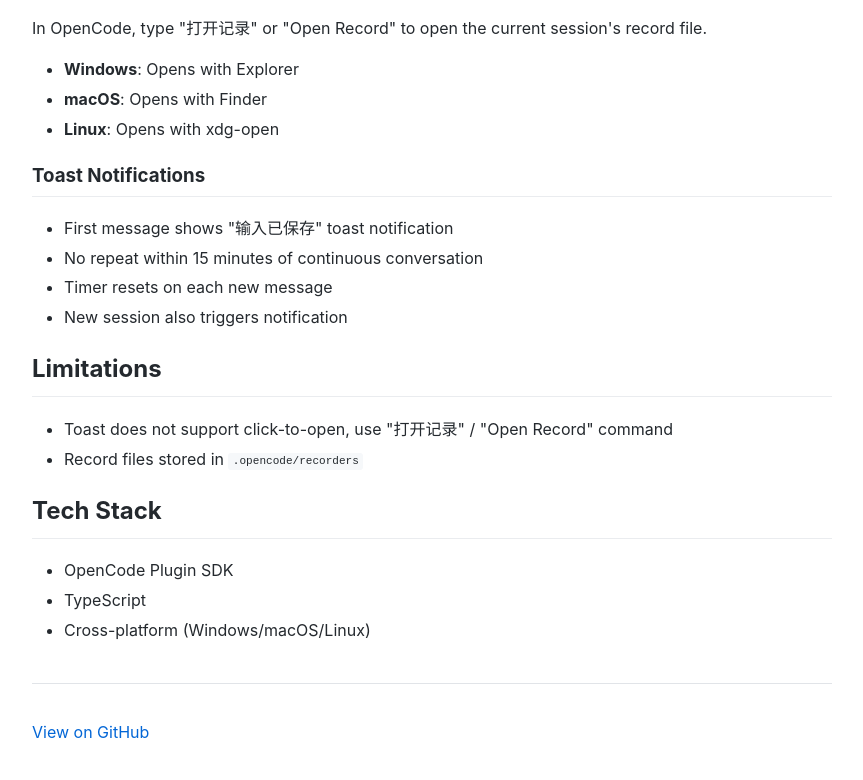
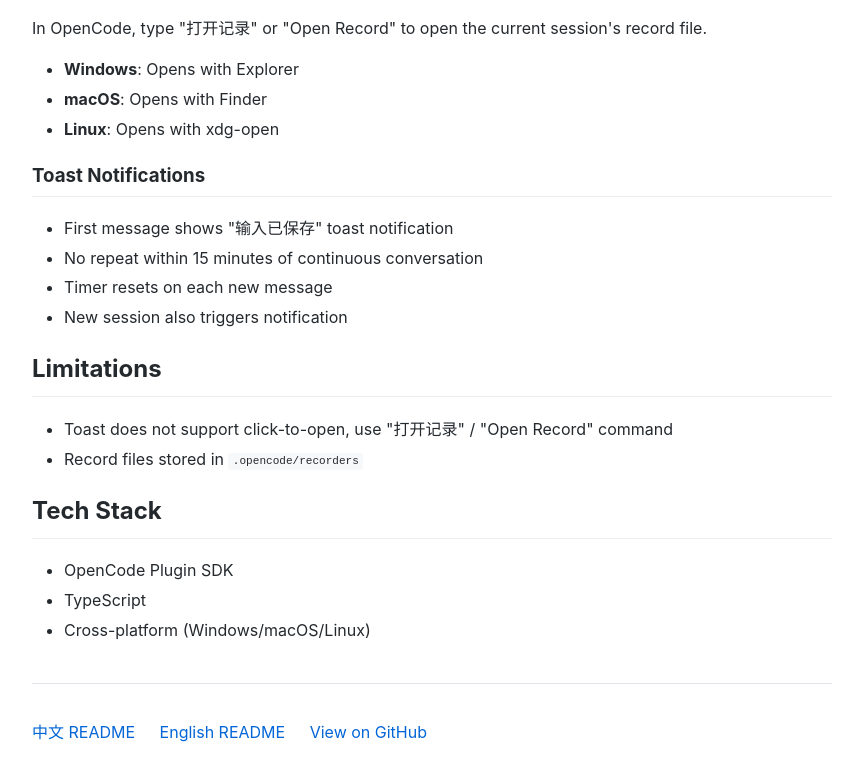
Before and after one commit to easyfrog/opencode-user-input-recorder, a website: page docs/index.html in a window 1280 px wide. Shown: the part 1192-1972 px from the top of the page, without its empty margins (208-1071 px from the left). Drawn offline with Linux system fonts and the light colour scheme.

Commit message:
fix: Add separate README-en.md with links to source files

```diff
--- a/docs/index.html
+++ b/docs/index.html
@@ -75,8 +75,16 @@
         table { border-collapse: collapse; width: 100%; margin: 1em 0; }
         th, td { border: 1px solid #d1d5da; padding: 8px 12px; text-align: left; }
         th { background: #f6f8fa; }
-        .github-link { margin-top: 40px; padding-top: 20px; border-top: 1px solid #e1e4e8; }
-        .github-link a { color: #0366d6; text-decoration: none; }
+        .github-link {
+            margin-top: 40px;
+            padding-top: 20px;
+            border-top: 1px solid #e1e4e8;
+        }
+        .github-link a {
+            color: #0366d6;
+            text-decoration: none;
+            margin-right: 20px;
+        }
         .github-link a:hover { text-decoration: underline; }
     </style>
 </head>
@@ -224,7 +232,11 @@
     </script>
 
     <div class="github-link">
-        <p><a href="https://github.com/easyfrog/opencode-user-input-recorder">View on GitHub</a></p>
+        <p>
+            <a href="https://github.com/easyfrog/opencode-user-input-recorder/blob/master/README.md">中文 README</a>
+            <a href="https://github.com/easyfrog/opencode-user-input-recorder/blob/master/README-en.md">English README</a>
+            <a href="https://github.com/easyfrog/opencode-user-input-recorder">View on GitHub</a>
+        </p>
     </div>
 </body>
 </html>
```
Also changed, not shown: README-en.md (added), README.md.
